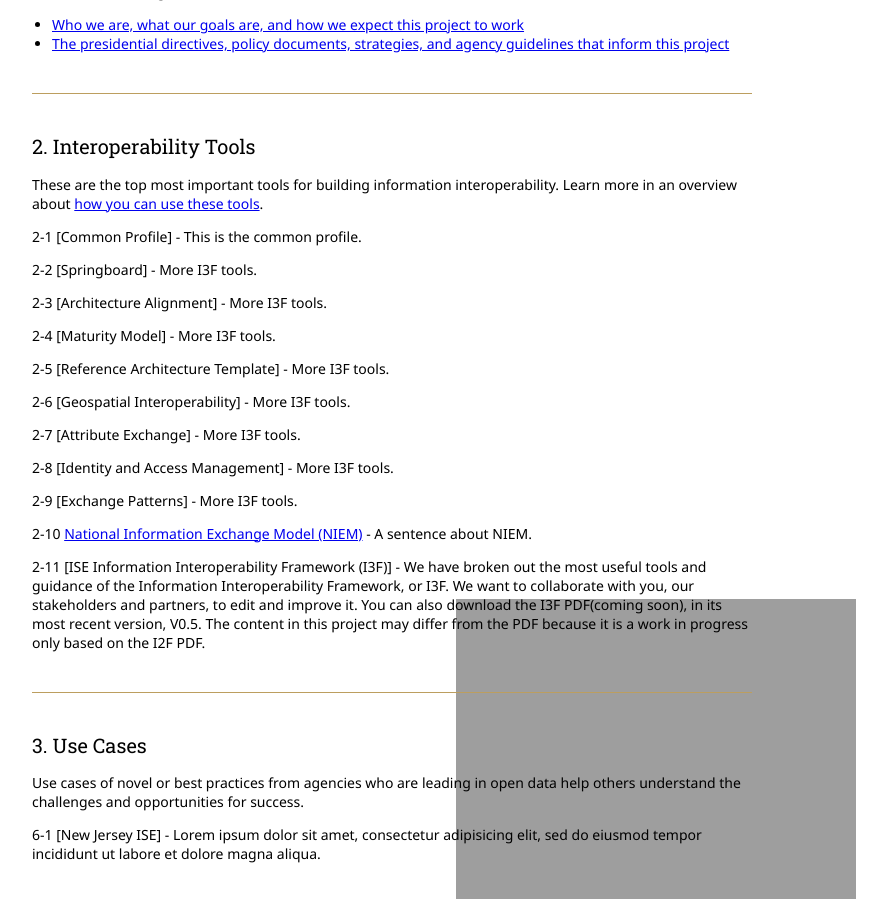
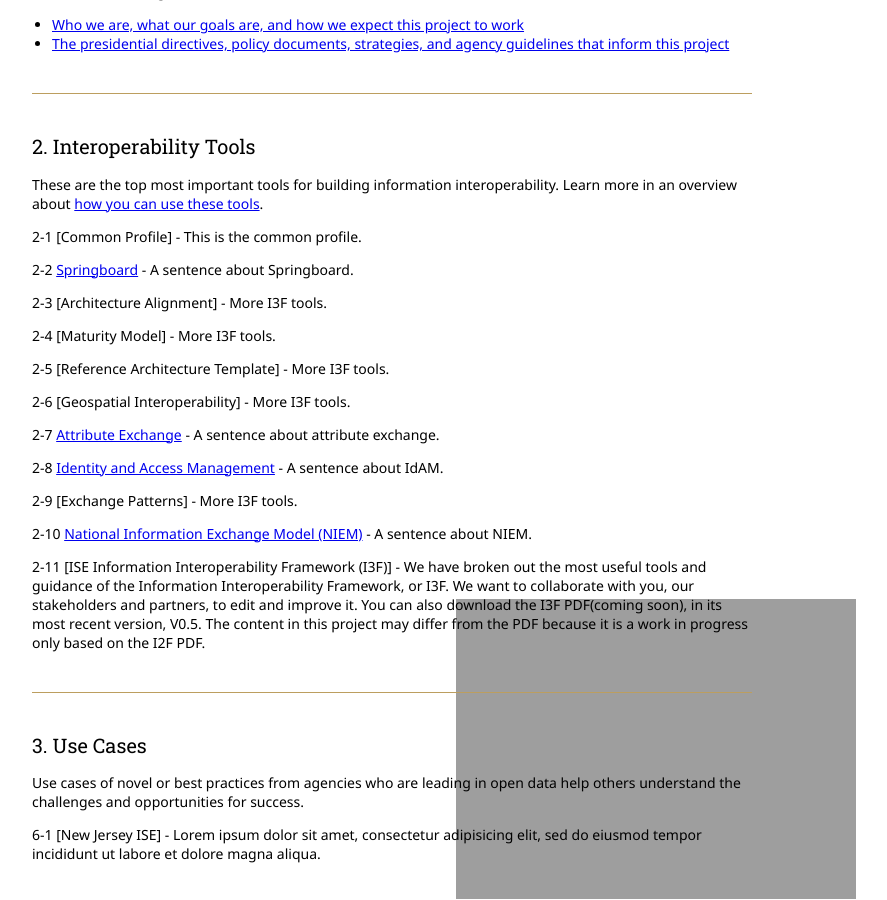
Before and after one commit to Project-Interoperability/project-interoperability.github.io, a Jekyll site: the page built from index.md, in a window 1280 px wide and 900 px high, scrolled down 624 px. Shown: the whole window, without its empty margins (248-1135 px from the left). Built offline with Jekyll 4.4.1, drawn with Linux system fonts in a browser that asks for light colours; nearby versions of some CDN libraries.

Commit message:
Update index.md

```diff
--- a/index.md
+++ b/index.md
@@ -29,7 +29,7 @@ These are the top most important tools for building information interoperability
 
 2-1 [Common Profile] - This is the common profile.
 
-2-2 [Springboard] - More I3F tools.
+2-2 [Springboard](/springboard/) - A sentence about Springboard.
 
 2-3 [Architecture Alignment] - More I3F tools.
 
@@ -39,13 +39,13 @@ These are the top most important tools for building information interoperability
 
 2-6 [Geospatial Interoperability] - More I3F tools.
 
-2-7 [Attribute Exchange] - More I3F tools.
+2-7 [Attribute Exchange](/attribute-exchange/) - A sentence about attribute exchange.
 
-2-8 [Identity and Access Management] - More I3F tools.
+2-8 [Identity and Access Management](/idam/) - A sentence about IdAM.
 
 2-9 [Exchange Patterns] - More I3F tools.
 
-2-10 [National Information Exchange Model (NIEM)](/NIEM/) - A sentence about NIEM.
+2-10 [National Information Exchange Model (NIEM)](/niem/) - A sentence about NIEM.
 
 2-11 [ISE Information Interoperability Framework (I3F)] - We have broken out the most useful tools and guidance of the Information Interoperability Framework, or I3F. We want to collaborate with you, our stakeholders and partners, to edit and improve it. You can also download the I3F PDF(coming soon), in its most recent version, V0.5. The content in this project may differ from the PDF because it is a work in progress only based on the I2F PDF.
 
```
